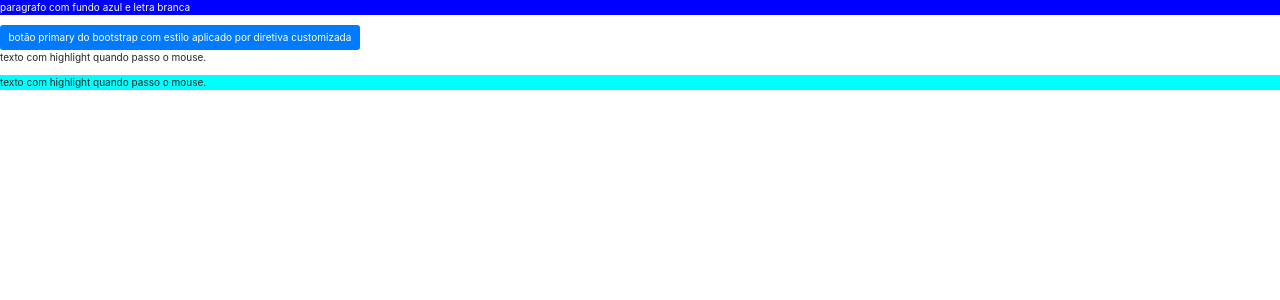
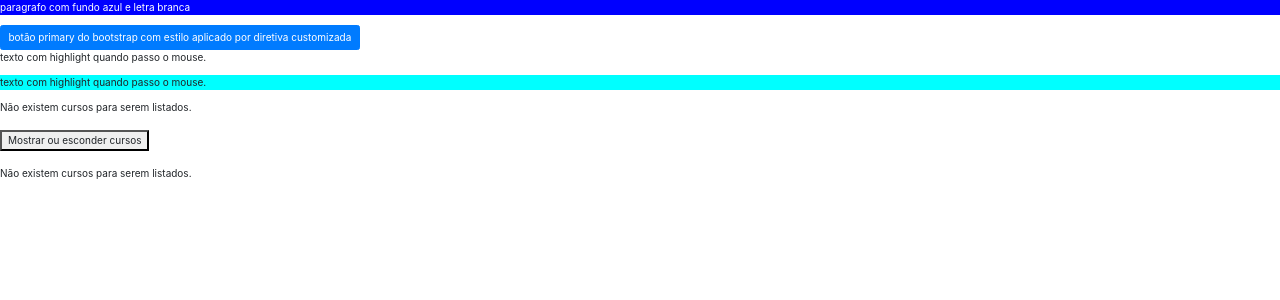
Before and after one commit to AndyCsilva/diretivas, an Angular app: page / in a window 1280 px wide. Shown: the top 300 px of the page. Built offline with nearby package versions, Linux system fonts and the light colour scheme.

Commit message:
</ng-template>

```diff
--- a/src/app/app.module.ts
+++ b/src/app/app.module.ts
@@ -15,6 +15,7 @@
 import { BotaoPrimarioDirective } from './shared/botao-primario.directive';
 import { HighlightMouseDirective } from './shared/highlight-mouse.directive';
 import { HighlightDirective } from './shared/highlight.directive';
+import { NgElseDirective } from './shared/ng-else.directive';
 
 @NgModule({
   declarations: [
@@ -31,6 +32,7 @@
     BotaoPrimarioDirective,
     HighlightMouseDirective,
     HighlightDirective,
+    NgElseDirective,
   ],
   imports: [
     BrowserModule,
--- a/src/app/diretivas-customizadas/diretivas-customizadas.component.html
+++ b/src/app/diretivas-customizadas/diretivas-customizadas.component.html
@@ -13,3 +13,19 @@
 <p [appHighlight]="'orange'" [defaultColor]="'aqua'">
   texto com highlight quando passo o mouse.
 </p>
+
+<div *ngIf="mostrarCursos">
+  Lista de cursos aqui.
+</div>
+<div *ngElse="mostrarCursos">
+  Não existem cursos para serem listados.
+</div>
+
+<br>
+<button (click)="onMostrarCursos()">Mostrar ou esconder cursos</button>
+
+<br><br>
+
+<ng-template [ngElse]="mostrarCursos">
+  <div>Não existem cursos para serem listados.</div>
+</ng-template>
--- a/src/app/diretivas-customizadas/diretivas-customizadas.component.ts
+++ b/src/app/diretivas-customizadas/diretivas-customizadas.component.ts
@@ -7,9 +7,15 @@
 })
 export class DiretivasCustomizadasComponent implements OnInit {
 
+  mostrarCursos: boolean = false;
+
   constructor() { }
 
   ngOnInit() {
   }
 
+  onMostrarCursos() {
+    this.mostrarCursos = !this.mostrarCursos;
+  }
+
 }
--- /dev/null
+++ b/src/app/shared/ng-else.directive.ts
@@ -0,0 +1,22 @@
+import { Directive, Input, TemplateRef, ViewContainerRef } from '@angular/core';
+
+@Directive({
+  selector: '[ngElse]'
+})
+export class NgElseDirective {
+
+  @Input() set ngElse(condition: boolean) {
+    if (!condition) {
+      //rendeiriza um template na diretiva estrutural
+      this._viewContainerRef.createEmbeddedView(this._templateRef);
+    } else {
+      this._viewContainerRef.clear(); //destroi o elemento
+    }
+  }
+
+  constructor(
+    private _templateRef: TemplateRef<any>,
+    private _viewContainerRef: ViewContainerRef
+  ) {   }
+
+}
```
Also changed, not shown: 1 other file (tests, documents, lock files or other folders).
